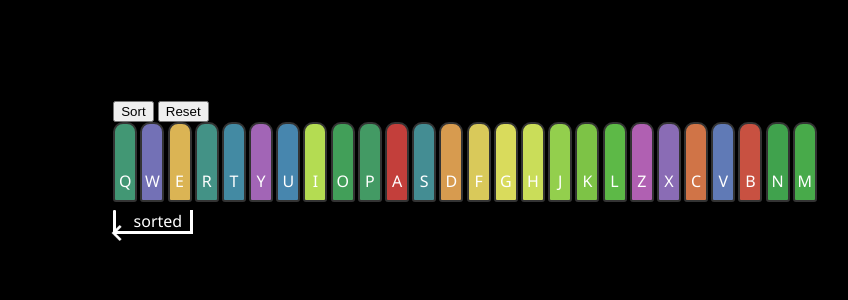
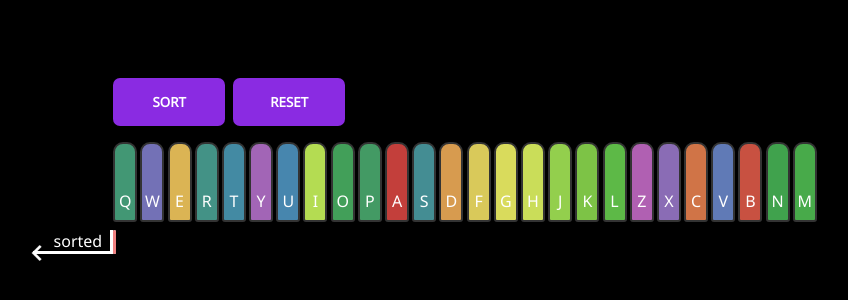
Before and after one commit to nickon437/sortalgo, a plain HTML site: page index.html in a window 1280 px wide. Shown: the part 250-550 px from the top of the page, without its empty margins (175-1023 px from the left). Drawn offline with nearby package versions, Linux system fonts and the light colour scheme.

Commit message:
Style - Pretty up the buttons

```diff
--- a/index.html
+++ b/index.html
@@ -10,8 +10,10 @@
 <body>
     <div id="root">
         <div class="card" name="selection-sort">
-            <button id="sort-btn" type="button">Sort</button>
-            <button id="reset-btn" type="button">Reset</button>
+            <div class="hflex">
+                <button id="sort-btn" type="button">SORT</button>
+                <button id="reset-btn" type="button">RESET</button>
+            </div>
             <div class="card-illustration">
                 <div class="card-illustration-elements"></div>
                 <div class="card-illustration-line">
--- a/script.js
+++ b/script.js
@@ -107,7 +107,9 @@ async function selectionSort() {
     // $('.sorted-marker').css('left', getMidPoint(localQuery[0]) - 100);
 
     for (let i = 0; i < localQuery.length - 1; i++) {
+
         minIndex = i;
+        $('.tail-line').fadeIn();
         $('.head-line').css('left', getMidPoint(localQuery[minIndex]));
         $('.tail-line').css('left', getMidPoint(localQuery[minIndex]));
         await sleep(WAIT_TIME);
@@ -120,11 +122,15 @@ async function selectionSort() {
             }
         }
 
+        $('.tail-line').fadeOut();
         // Swap the found minimum element with the first element
         await swapContent(minIndex, i);
         $('.sorted-marker').css('left', getMidPoint(localQuery[i + 1]) - 90);
 
     }
+
+    $('.head-line').fadeOut();
+
 }
 
 createUnsortedList();
--- a/style.css
+++ b/style.css
@@ -30,6 +30,38 @@ html, body, #root {
     display: flex;
     align-items: center;
     justify-content: center;
+}
+
+button {
+    background-color: blueviolet;
+    border: none;
+    color: white;
+    padding: 0.5rem 1rem;
+    min-height: 3rem;
+    min-width: 7rem;
+    border-radius: 7px;
+    font-family: inherit;
+    font-weight: bold;
+    cursor: pointer;
+    transition: all 0.3s ease-in-out;
+}
+
+button:hover {
+    /* filter: brightness(0.5); */
+    background-color: rebeccapurple;
+}
+
+
+
+.card {
+    display: flex;
+    flex-direction: column;
+    gap: 1rem
+}
+
+.hflex {
+    display: flex;
+    gap: 0.5rem;
 }
 
 .card-illustration-line {
@@ -84,6 +116,10 @@ html, body, #root {
     /* width: 6px; */
 }
 
+.tail-line {
+    background-color: lightcoral;
+}
+
 .sorted-marker {
     height: 1.5rem;
     width: 5rem;
@@ -91,6 +127,7 @@ html, body, #root {
     border-bottom: 3px solid white;
     position: absolute;
     top: 0.5rem;
+    left: -5rem;
 }
 
 .sorted-marker::before {
```
